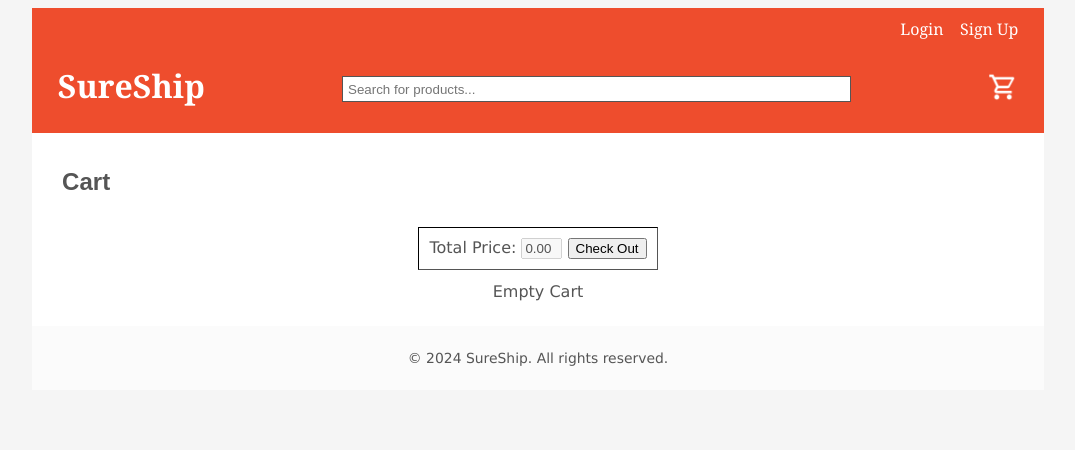
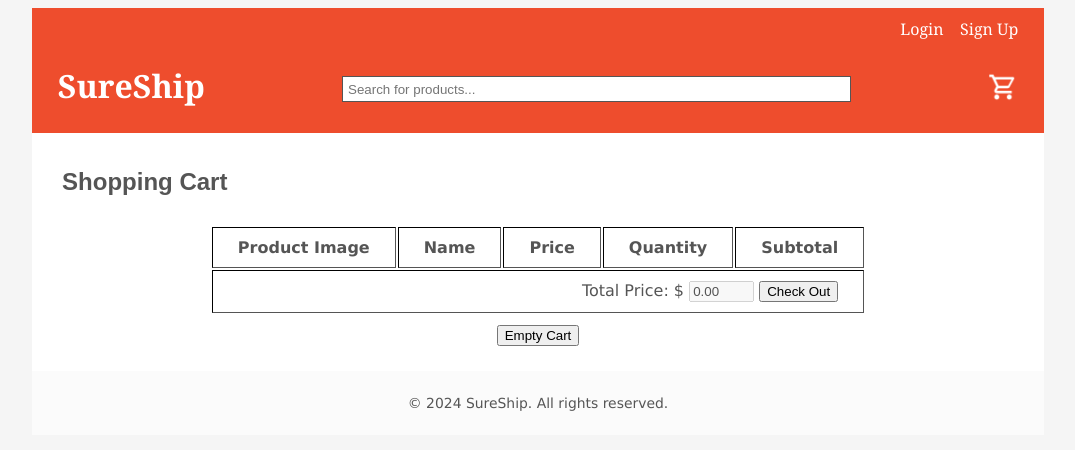
Before and after one commit to albione/SureShip-Web-App, a PHP site: page /cart.php in a window 1280 px wide. Shown: the top 450 px of the page, without its empty margins (102-1177 px from the left). Run offline with PHP 8.4, Linux system fonts and the light colour scheme; data comes from the database, SQL or seed files in the repository; tables that the repository leaves empty hold one stand-in row (values such as "Sample post").

Commit message:
reflect prices after modifying qty

```diff
--- a/cart.php
+++ b/cart.php
@@ -40,32 +40,42 @@
         </div>
       </header>
         <div class="content">
-            <h2>Cart</h2>
+            <h2>Shopping Cart</h2>
             <table border="1">
               <form method="post" action="submitOrder.php" id="orderForm">
+                <tr>
+                  <td><b>Product Image</b></td>
+                  <td><b>Name</b></td>
+                  <td><b>Price</b></td>
+                  <td><b>Quantity</b></td>
+                  <td><b>Subtotal</b></td>
+                </tr>
                 <?php
-                for ($i = 0; $i < count($_SESSION['cart']); $i++) {
-                  $curPrice = $price[$_SESSION['cart'][$i]];
+                $length = count($_SESSION['cart']);
+                for ($i = 0; $i < $length; $i++) {
+                  $curPrice = doubleval($price[$_SESSION['cart'][$i]]);
+                  $curTotal = $curPrice * $qty[$i];
                   echo"<tr>";
                   echo"<td><img src=".$imgPath[$_SESSION['cart'][$i]]." width='150px'/></td>";
                   echo"<td>".$name[$_SESSION['cart'][$i]]."</td>";
-                  echo"<td>\$".$curPrice."</td>";
-                  echo "<td><input type='text' name='qty".$i."' id='qtyJava".$i."' value=$qty[$i] autocomplete='off' size='1' oninput='calPrice($i, $curPrice)'/></td>";
-                  echo "<td><input type='text' name='total".$i."' id='total".$i."' value='0.00' autocomplete='off' size='1' disabled/></td>";
+                  echo"<td>\$".number_format($curPrice, 2, '.', '')."</td>";
+                  echo "<td><input type='text' name='qty".$i."' id='qty".$i."' value=$qty[$i] autocomplete='off' size='1' oninput='calPrice($i, $curPrice, $length)'/></td>";
+                  echo "<td>\$ <input type='text' name='total".$i."' id='total".$i."' value='".number_format($curTotal, 2, '.', '')."' autocomplete='off' size='5' disabled/></td>";
                   echo"</tr>";
                 }
                 ?>
                 <tr>
-                  <td colspan="4">
+                  <td colspan="5">
                     <div id="totalRow">
-                      <label for="total">Total Price:</label>
+                      <label for="total">Total Price: $</label>
                       <input
                         type="text"
                         name="total"
                         id="total"
                         value="0.00"
-                        size="2"
+                        size="5"
                         disabled
+                        onload="return calTotal($length)"
                       />
                       <input
                         id="orderSubmit"
@@ -77,8 +87,7 @@
                 </tr>
               </form>
             </table>
-            <!-- <input type='submit' id='emptyCart' value='Empty Cart' onclick=""/> -->
-            <a href="<?php echo $_SERVER['PHP_SELF']; ?>?empty=1">Empty Cart</a>
+            <a href="<?php echo $_SERVER['PHP_SELF']; ?>?empty=1"><input type='submit' id='emptyCart' value='Empty Cart' onclick=""/></a>
         </div>
         <footer>
             <p>&copy 2024 SureShip. All rights reserved.</p>
--- /dev/null
+++ b/cartUpdate.js
@@ -0,0 +1,33 @@
+const calPrice = (i, curPrice, length) => {
+  var qty = document.getElementById("qty" + i.toString());
+
+  var regex = /^[\d]*$/;
+
+  if (!regex.test(qty.value)) {
+    alert("Invalid quantity.");
+    qty.value = 0;
+  }
+
+  var total = document.getElementById("total" + i.toString());
+  total.value = (qty.value * curPrice).toFixed(2);
+
+  calTotal(length);
+};
+
+const calTotal = (length) => {
+  var totalPrice = document.getElementById("total");
+  totalPrice.value = "0.00";
+
+  for (var i = 0; i < length; i++) {
+    var total = document.getElementById("total" + i.toString());
+    totalPrice.value = (
+      parseFloat(totalPrice.value) + parseFloat(total.value)
+    ).toFixed(2);
+  }
+
+  return totalPrice.value;
+};
+
+window.onload = function () {
+  calTotal(Number.MAX_SAFE_INTEGER);
+};
--- a/style.css
+++ b/style.css
@@ -136,12 +136,11 @@ footer {
 }
 table {
   margin: auto;
-  margin-top: 2%;
   border: none;
   padding: 1%;
 }
 td {
-  padding: 10px;
+  padding: 10px 25px;
   border-color: #555555;
 }
 #totalRow {
```
Also changed, not shown: README.md.
